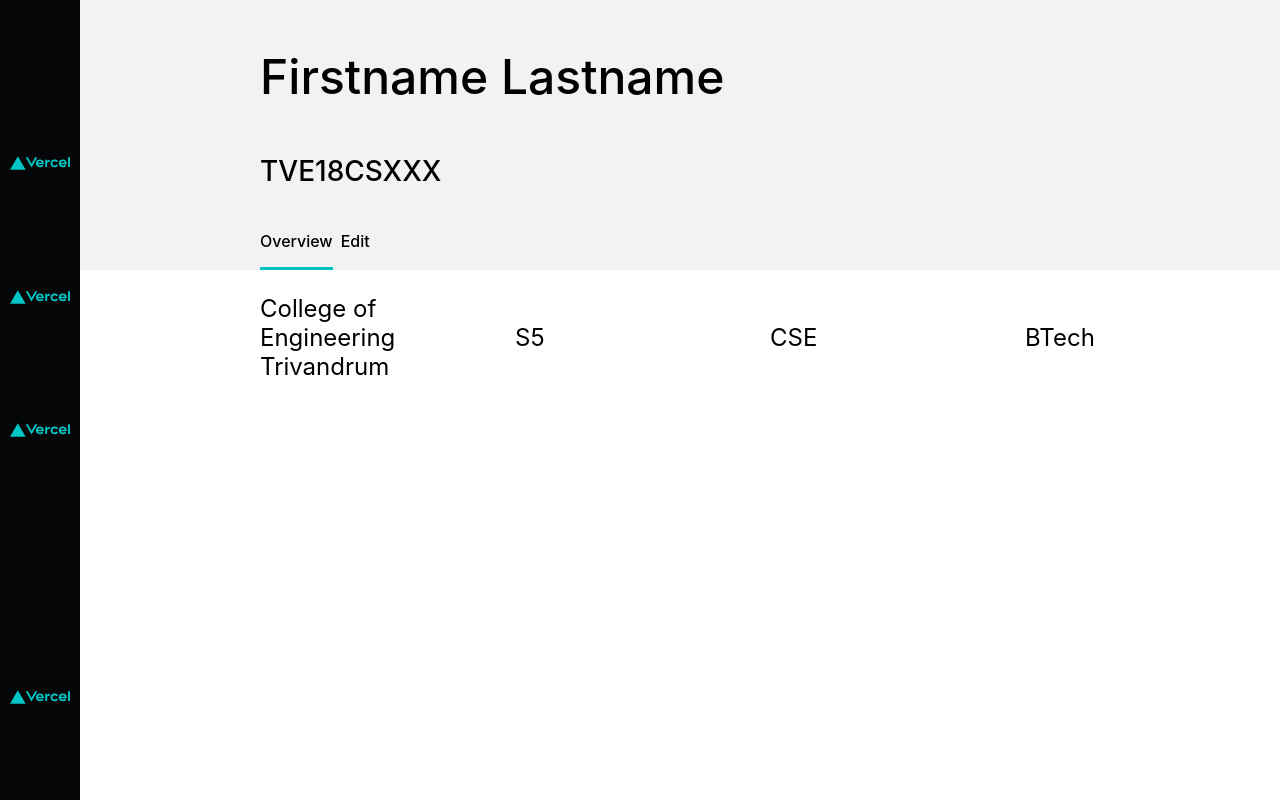
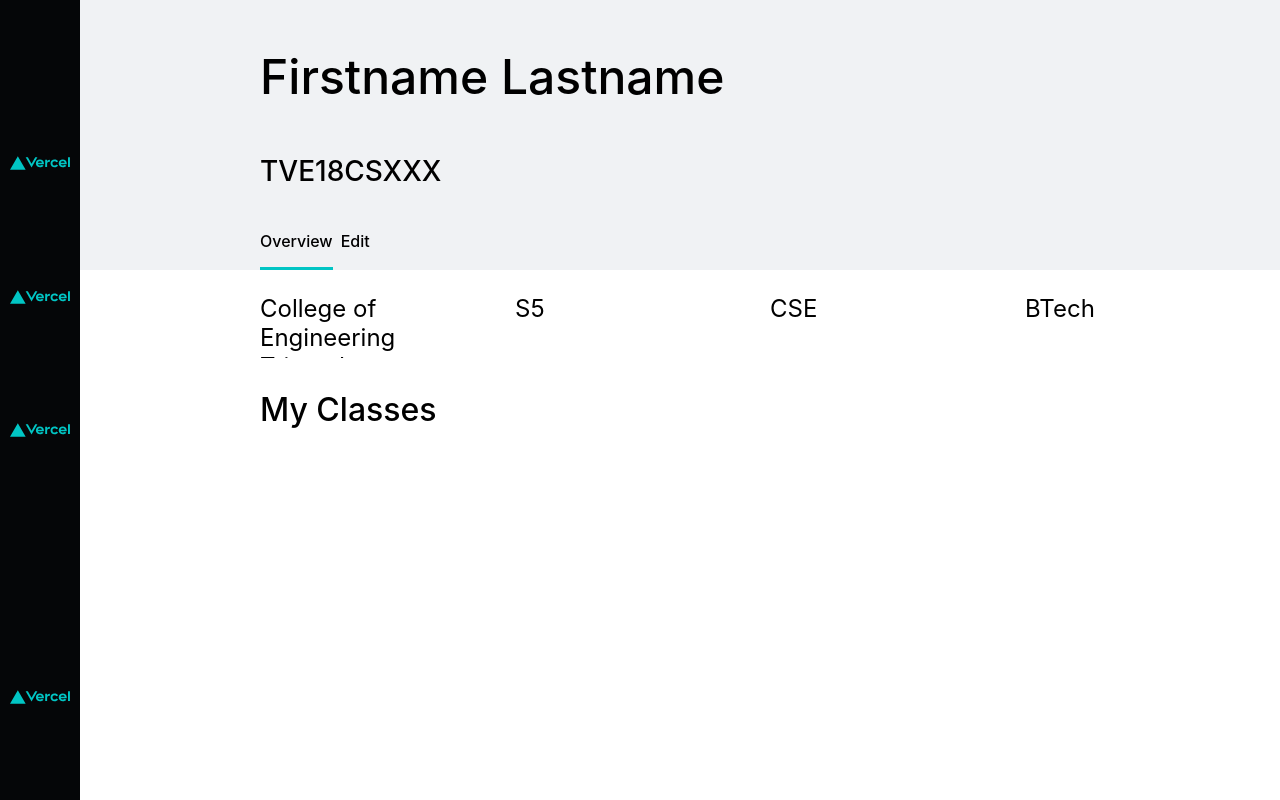
Before and after one commit to Jozdien/veris-web, a Next.js app: page / in a window 1280 px wide. Built offline with nearby package versions, Linux system fonts and the light colour scheme.

Commit message:
New Text

```diff
--- a/component/Text/index.js
+++ b/component/Text/index.js
@@ -36,6 +36,15 @@ export default function Text({ string, type }) {
             )
     }
 
+    else if (type == 'bold')
+    {
+        return (
+            <div className={styles.container}>
+                <p className={styles.textBold}>{string}</p>
+            </div>
+            )
+    }
+
     else
     {
         return (
--- a/component/Text/styles.module.css
+++ b/component/Text/styles.module.css
@@ -34,6 +34,14 @@
     line-height: 19px;
   }
 
+  .textBold {
+    font-family: Inter;
+    font-style: normal;
+    font-weight: 500;
+    font-size: 32px;
+    line-height: 39px;
+  }
+
   .textError {
     font-family: Inter;
     font-style: normal;
--- a/pages/index.js
+++ b/pages/index.js
@@ -35,7 +35,7 @@ export default function Home() {
               </div>
             </div>
             <div className={styles.bottomRight}>
-              <div className={styles.bottomRightSub}>
+              <div className={styles.bottomRightSubTop}>
                 <div className={styles.bottomRightSubItems}>
                   <Text type={"title"} string={"College of Engineering Trivandrum"}/>
                 </div>
@@ -49,6 +49,10 @@ export default function Home() {
                   <Text type={"title"} string={"BTech"}/>
                 </div>
               </div>
+
+              <div className={styles.bottomRightSubBottom}>
+                <Text type={"bold"} string={"My Classes"}/>
+              </div>
             </div>
         </div>
       </main>
--- a/styles/Home.module.css
+++ b/styles/Home.module.css
@@ -48,15 +48,23 @@
 
 .bottomRight {
   flex: 3;
+  display: flex;
+  flex-direction: column;
   overflow-y: auto;  /*adds scroll to this container*/
   background-color: white;
 }
 
-.bottomRightSub {
+.bottomRightSubTop {
   flex: 1;
   display: flex;
-  justify-content: center;
-  align-items: center;
+  flex-direction: row;
+  overflow-y: auto;  /*adds scroll to this container*/
+  margin-left: 15%;
+}
+
+.bottomRightSubBottom {
+  flex: 5;
+  display: flex;
   flex-direction: row;
   overflow-y: auto;  /*adds scroll to this container*/
   margin-left: 15%;
```
